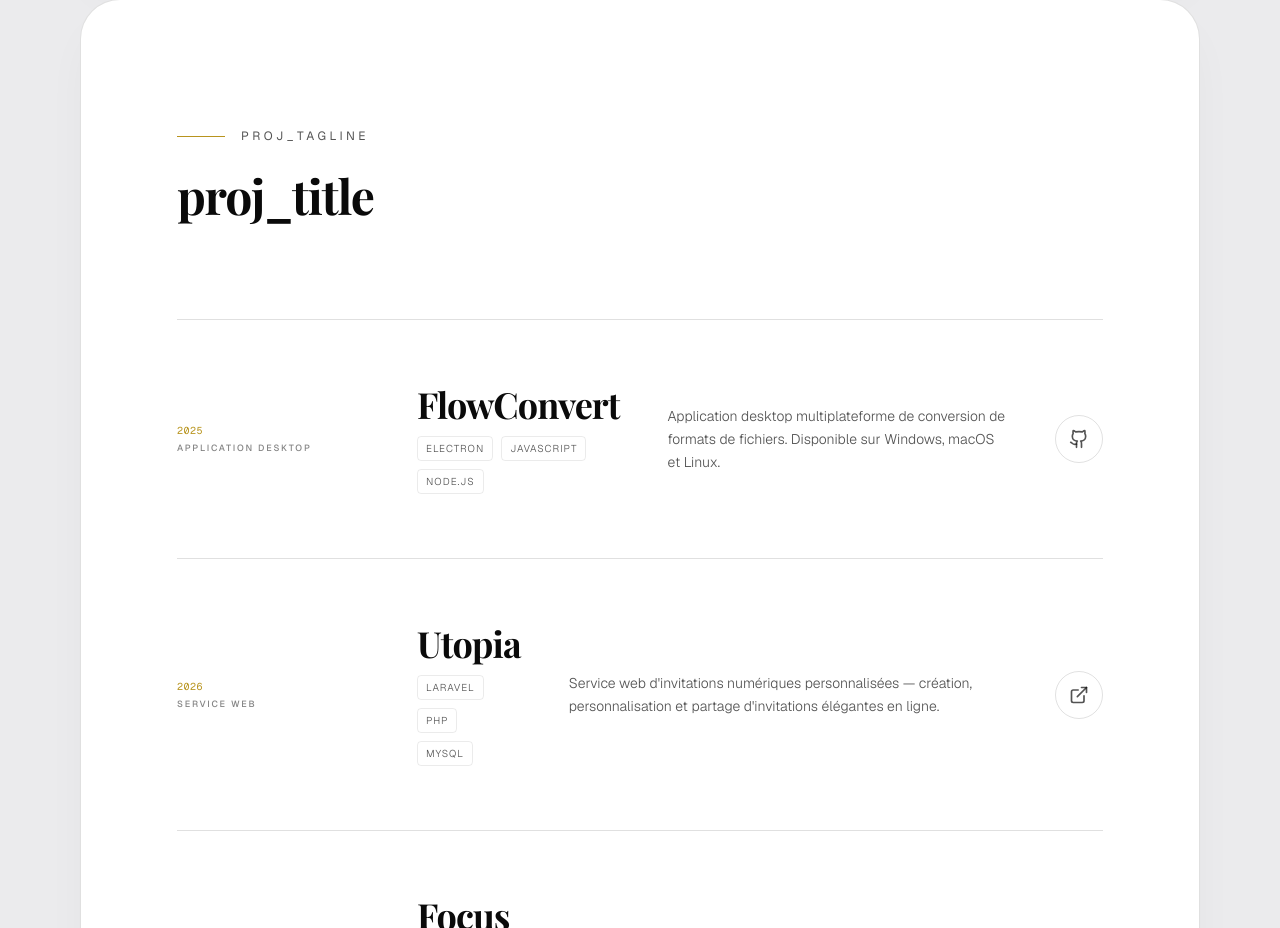
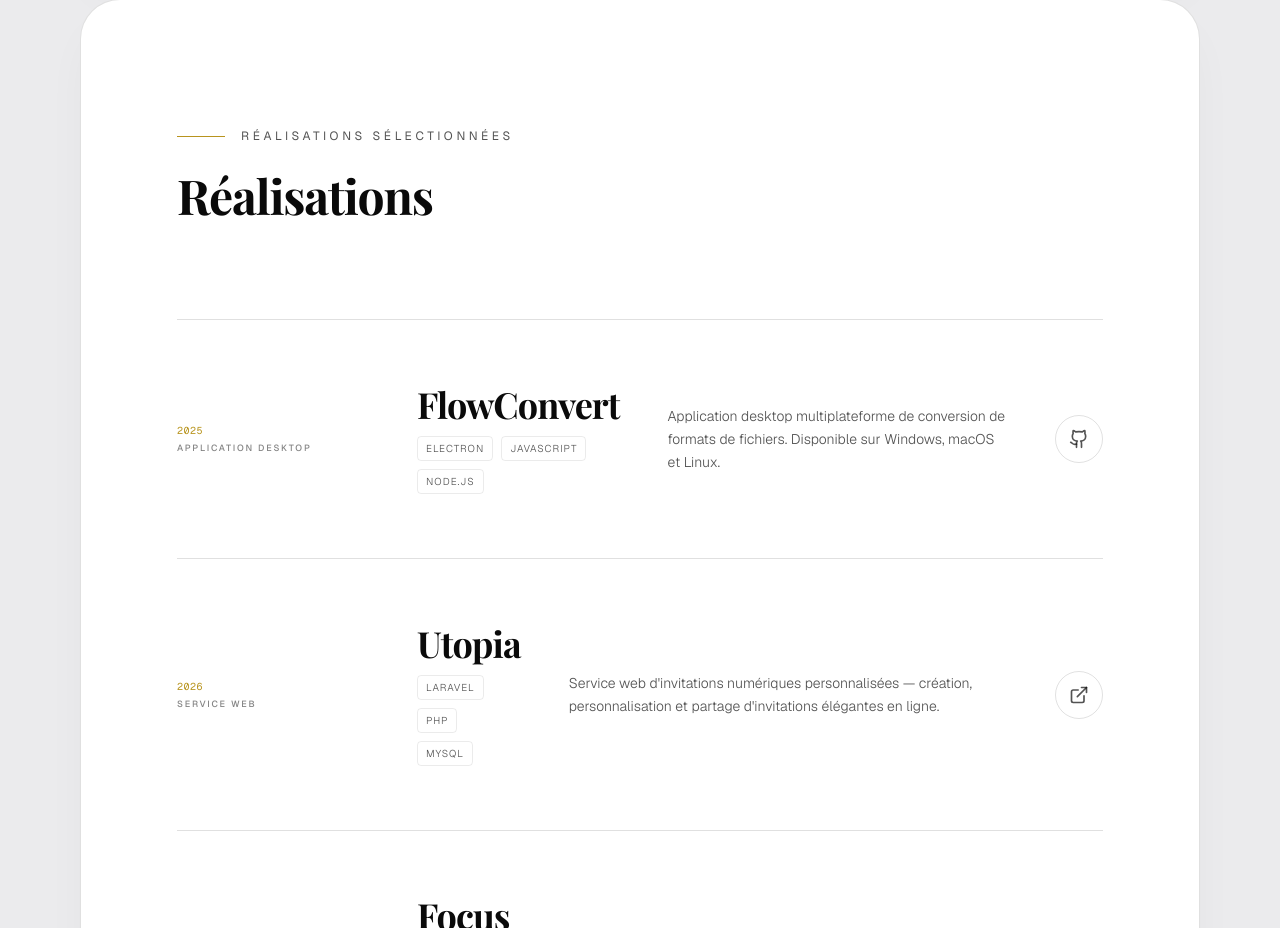
Before and after one commit to Callmexau/Portfolio, a Next.js app: page / in a window 1280 px wide. Shown: the part 2660-3588 px from the top of the page. Built offline with nearby package versions, Linux system fonts and the light colour scheme; a web font is replaced by a local one.

Commit message:
fix: correct translation keys for projects section header

```diff
--- a/src/components/ProjectsSection.tsx
+++ b/src/components/ProjectsSection.tsx
@@ -68,11 +68,11 @@ export function ProjectsSection() {
         <div className="flex items-center gap-4 mb-6">
           <div className="w-12 h-[1px] bg-accent" />
           <span className="text-[10px] md:text-xs uppercase tracking-[0.3em] text-foreground/50">
-            {t('proj_tagline')}
+            {t('projects_tagline')}
           </span>
         </div>
         <h2 className="text-3xl md:text-4xl lg:text-5xl font-[family-name:var(--font-playfair)] font-bold tracking-tight leading-[1.15]">
-          {t('proj_title')}
+          {t('projects_title')}
         </h2>
       </motion.div>
 
```
